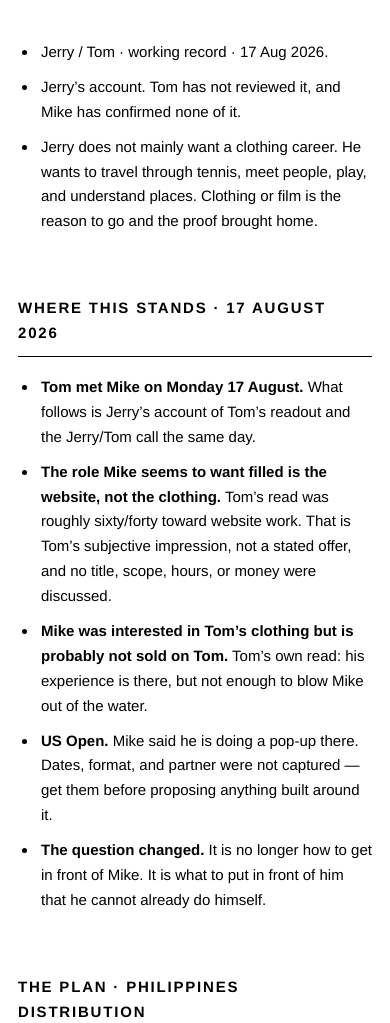
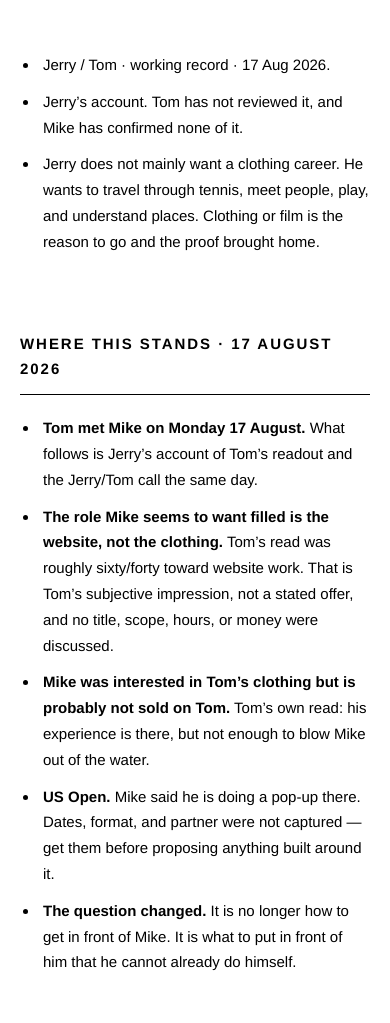
Before and after one commit to jerryshi042003/tom-and-jerry, a plain HTML site: page tennis-culture/index.html in a window 390 px wide. Shown: the top 1023 px of the page. Drawn offline with Linux system fonts and the light colour scheme.

Commit message:
Make the working board barer and more spacious
Narrower measure (660px), larger top/section spacing, wider-tracked section
labels, more air around the moodboard — an editorial, jjjjound-style bare layout.
Still one type size, black-on-white, all guardrail tests green.

Co-Authored-By: Claude Opus 4.8 <noreply@anthropic.com>

```diff
--- a/tennis-culture/styles.css
+++ b/tennis-culture/styles.css
@@ -4,37 +4,37 @@ body {
   margin: 0;
   font-family: "Helvetica Neue", Helvetica, Arial, system-ui, sans-serif;
   font-size: 15px;
-  line-height: 1.66;
+  line-height: 1.72;
   font-weight: 400;
   text-rendering: optimizeLegibility;
   -webkit-font-smoothing: antialiased;
 }
 main {
-  width: min(716px, 100%);
+  width: min(660px, 100%);
   margin: 0 auto;
-  padding: 76px 24px 148px;
+  padding: 108px 24px 200px;
 }
-p, ul, figure { margin: 0 0 24px; }
-ul { padding-left: 20px; }
-ul ul { margin: 9px 0 15px; }
-li { padding-left: 3px; }
-li + li { margin-top: 10px; }
+p, ul, figure { margin: 0 0 26px; }
+ul { padding-left: 19px; }
+ul ul { margin: 10px 0 16px; }
+li { padding-left: 4px; }
+li + li { margin-top: 11px; }
 a { color: inherit; text-underline-offset: 3px; text-decoration-thickness: 1px; }
 a:hover { text-decoration-thickness: 2px; }
 q { quotes: "“" "”"; }
-main > ul:first-of-type { margin-bottom: 42px; }
+main > ul:first-of-type { margin-bottom: 54px; }
 .s {
-  margin: 88px 0 22px;
-  padding-bottom: 10px;
-  letter-spacing: 0.12em;
+  margin: 116px 0 26px;
+  padding-bottom: 12px;
+  letter-spacing: 0.16em;
   border-bottom: 1px solid #000;
 }
 .pictures {
   display: grid;
   grid-template-columns: repeat(2, minmax(0, 1fr));
-  gap: 30px 26px;
+  gap: 36px 28px;
   align-items: start;
-  margin: 30px 0 40px;
+  margin: 36px 0 48px;
 }
 .pictures figure { margin: 0; }
 img { display: block; width: 100%; height: auto; }
@@ -45,11 +45,11 @@ img { display: block; width: 100%; height: auto; }
   border: 0;
   background: #fff;
 }
-figcaption { margin-top: 11px; line-height: 1.5; }
-.end { margin-top: 100px; padding-top: 22px; border-top: 1px solid #000; }
+figcaption { margin-top: 12px; line-height: 1.5; }
+.end { margin-top: 128px; padding-top: 26px; border-top: 1px solid #000; }
 @media (max-width: 640px) {
-  main { padding: 40px 18px 100px; }
-  .s { margin: 62px 0 18px; }
-  .pictures { grid-template-columns: 1fr; gap: 30px; margin: 26px 0 34px; }
+  main { padding: 52px 20px 120px; }
+  .s { margin: 76px 0 20px; letter-spacing: 0.13em; }
+  .pictures { grid-template-columns: 1fr; gap: 32px; margin: 30px 0 38px; }
   .instagram { height: 610px; }
 }
```
